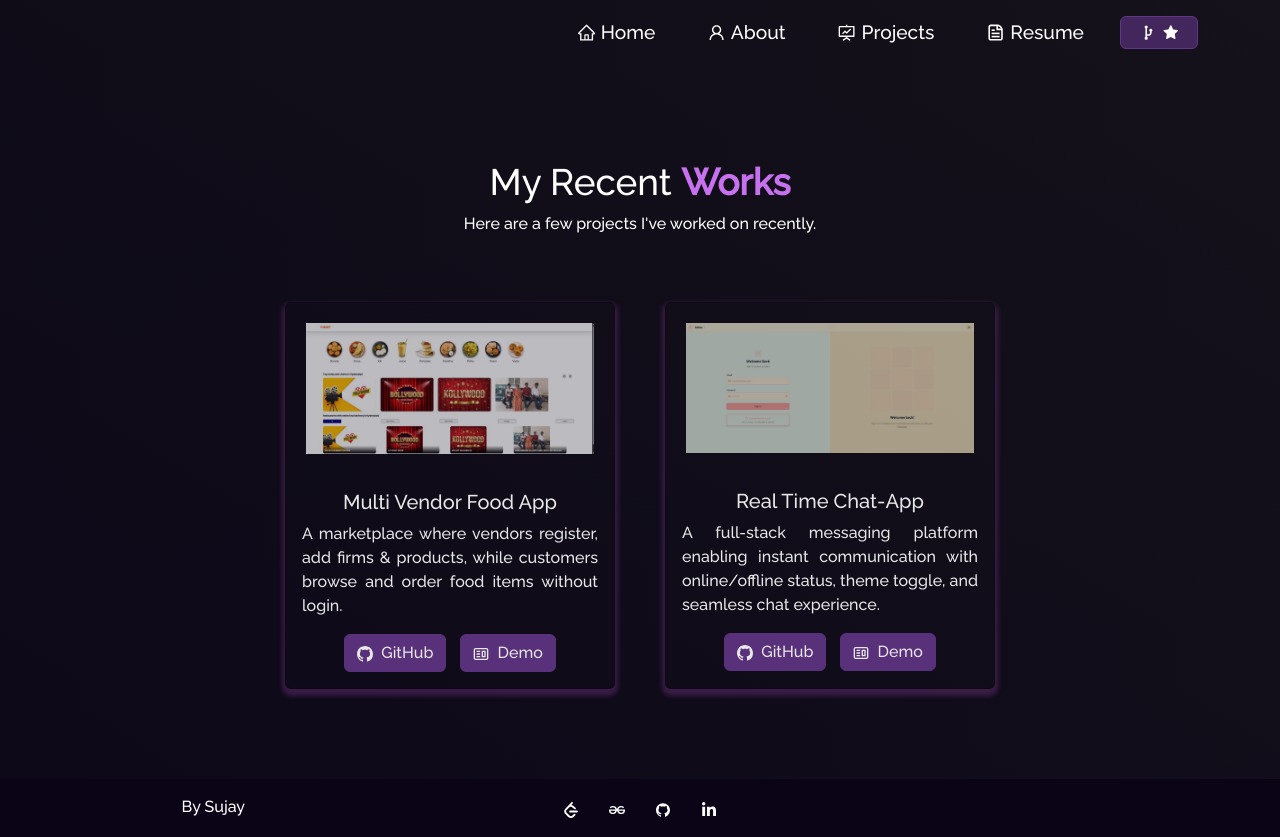
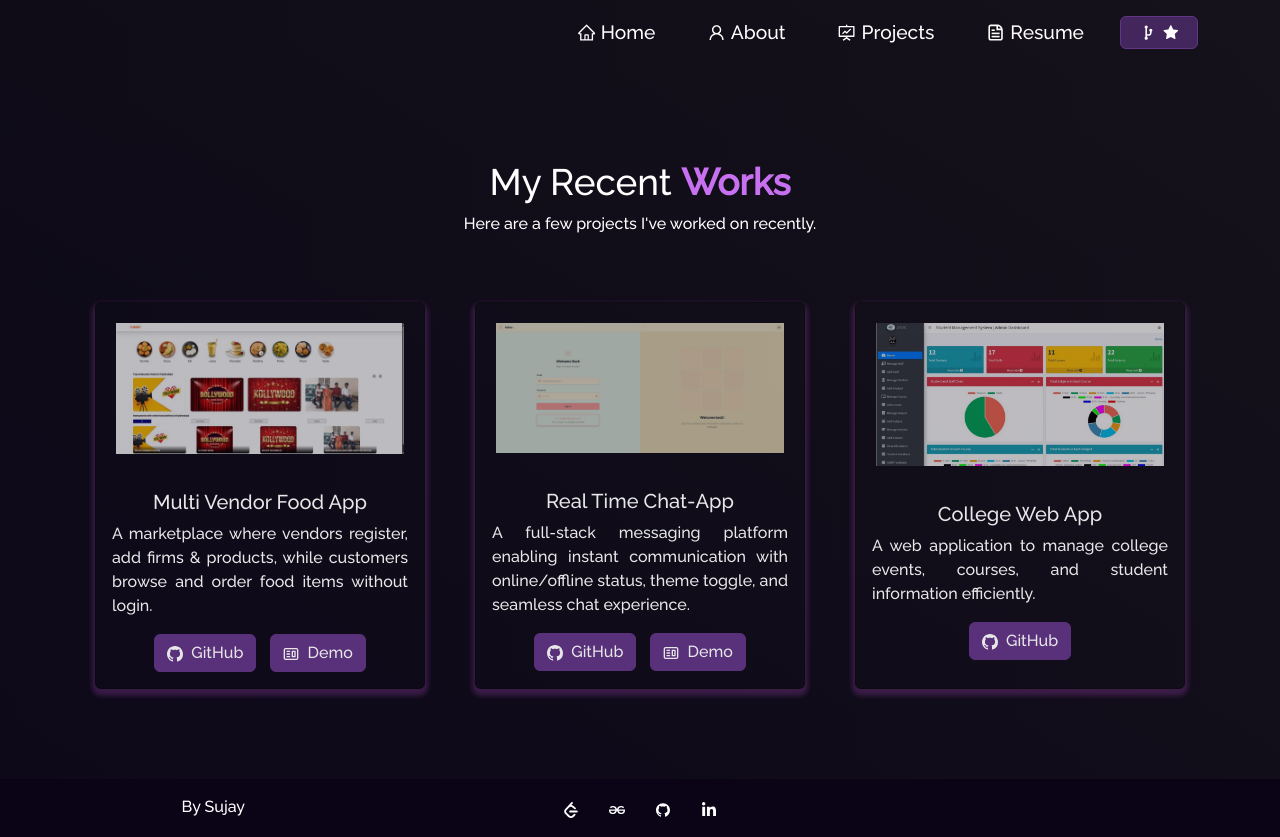
Before and after one commit to sujaytumu/my-portfolio, a React (Create React App) app: page /project in a window 1280 px wide. Built offline with nearby package versions, Linux system fonts and the light colour scheme.

Commit message:
updated resume

```diff
--- a/src/components/About/Toolstack.js
+++ b/src/components/About/Toolstack.js
@@ -1,13 +1,11 @@
 import React from "react";
 import { Col, Row } from "react-bootstrap";
-import {  SiPostman, SiVercel } from "react-icons/si";
+import { SiPostman, SiVercel } from "react-icons/si";
 
 function Toolstack() {
   return (
     <Row style={{ justifyContent: "center", paddingBottom: "50px" }}>
-      {/* <Col xs={4} md={2} className="tech-icons">
-        <SiVisualstudio />
-      </Col> */}
+
       <Col xs={4} md={2} className="tech-icons">
         <SiPostman />
       </Col>
--- a/src/components/Projects/Projects.js
+++ b/src/components/Projects/Projects.js
@@ -4,7 +4,7 @@ import ProjectCard from "./ProjectCards";
 import Particle from "../Particle";
 import foodapp from "../../Assets/Projects/foodapp.jpg";
 import chatapp from "../../Assets/Projects/chatapp.jpg";
-//import suicide from "../../Assets/Projects/suicide.png";
+import collegeapp from "../../Assets/Projects/collegeapp.jpeg";
 
 function Projects() {
   return (
@@ -41,16 +41,15 @@ function Projects() {
             />
           </Col>
 
-          {/* <Col md={4} className="project-card">
+          <Col md={4} className="project-card">
             <ProjectCard
-              imgPath={chatapp}
+              imgPath={collegeapp}
               isBlog={false}
-              title="Real Time Chat-App"
-              description="A full-stack messaging platform enabling instant communication with online/offline status, theme toggle, and seamless chat experience."
-              ghLink="https://github.com/sujaytumu/Chat-App"
-              demoLink="https://chat-app-jjcg.onrender.com/"
+              title="College Web App"
+              description="A web application to manage college events, courses, and student information efficiently."
+              ghLink="https://github.com/sujaytumu/College-Web-App"
             />
-          </Col> */}
+          </Col>
 
         </Row>
       </Container>
```
Also changed, not shown: src/Assets/Projects/collegeapp.jpeg (added).
